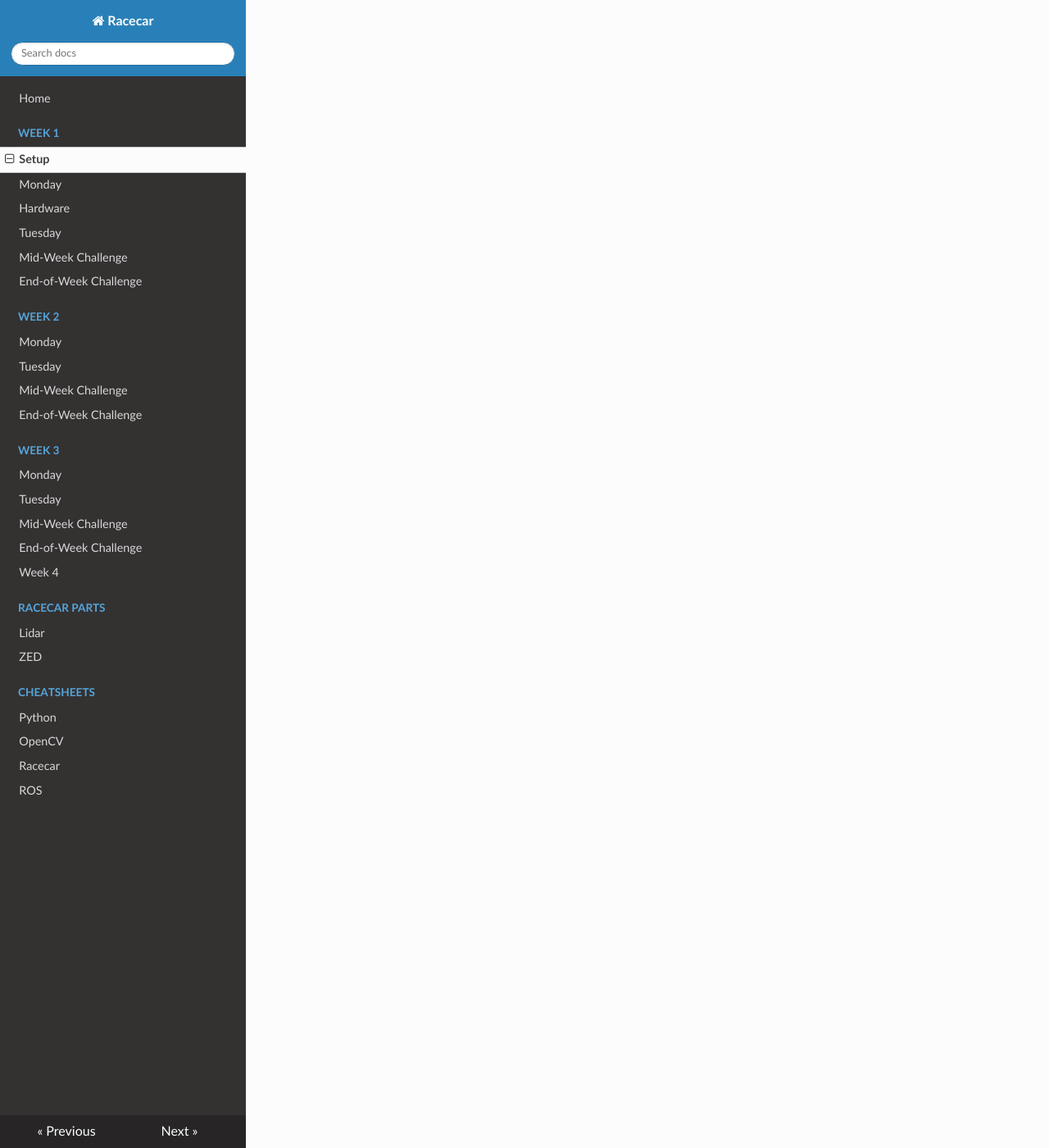
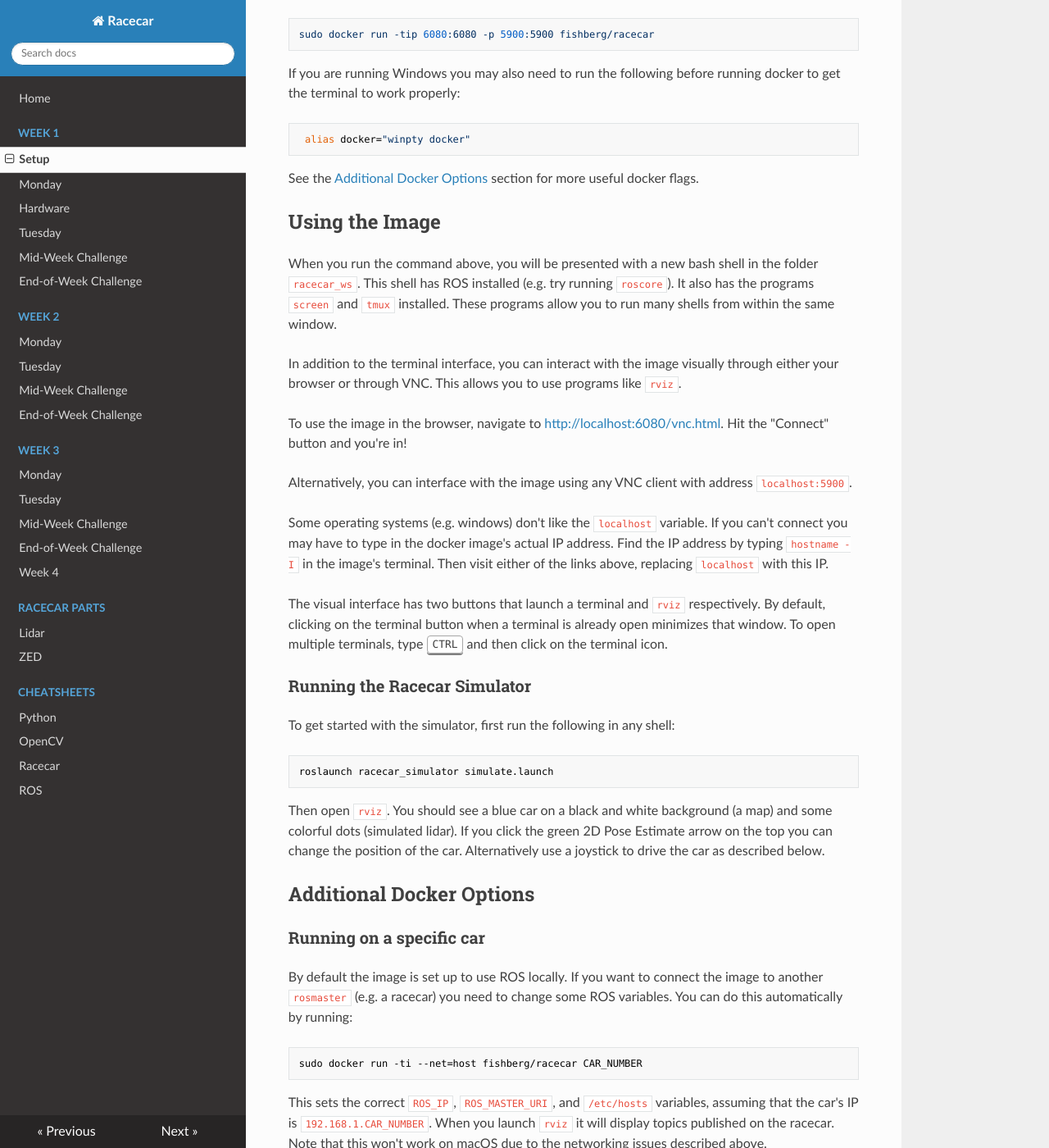
Before and after one commit to ChrisLindland/racecar-website, an MkDocs documentation site: the page built from docs/week1/01_monday/setup.md, in a window 1280 px wide and 1400 px high, scrolled down 3624 px. Shown: the whole window at 82% size. Built offline with MkDocs 1.6.1, drawn with Linux system fonts in a browser that asks for light colours; nearby versions of some CDN libraries; some of the changed text lies outside the part shown.

Commit message:
added modified Racecar Docker README to setup.md lab

```diff
--- a/docs/week1/01_monday/setup.md
+++ b/docs/week1/01_monday/setup.md
@@ -121,3 +121,113 @@
 On some operating systems (OS X?) the `--net=host` flag does not properly forward ports. This can be fixed by manually specifying:
 
     sudo docker run -tip 6080:6080 -p 5900:5900 fishberg/racecar
+
+# Racecar Docker
+
+This code defines a docker image to interface with the MIT Racecar.
+The image is built from a Debian base, includes the latest version of ROS, and the [racecar simulator](https://github.com/mit-racecar/racecar_simulator). It can be interfaced through a terminal or graphically through a browser or VNC client.
+
+## Running the Image
+
+If you do not already have docker, follow the install instructions for your OS [here](https://docs.docker.com/install/).
+
+Start the docker image by running:
+
+    sudo docker run -ti --net=host fishberg/racecar
+
+The first time you run this command you will need to wait a little while for the image to download.
+Future runs should be instantaneous and won't require an internet connection.
+The image is currently ~2.25GB (ROS is big).
+
+### Troubleshooting
+
+Unfortunately, due to the way that networking is implemented in macOS, the `--net=host` flag does not work
+\[[1](https://docs.docker.com/docker-for-mac/networking/),[2](https://github.com/docker/for-mac/issues/2716)\].
+You can partially fix this by running:
+
+    sudo docker run -tip 6080:6080 -p 5900:5900 fishberg/racecar
+
+If you are running Windows you may also need to run the following before running docker to get the terminal to work properly:
+
+     alias docker="winpty docker"
+
+See the [Additional Docker Options](https://github.com/mit-racecar/racecar_docker#additional-docker-options) section for more useful docker flags.
+
+## Using the Image
+
+When you run the command above, you will be presented with a new bash shell in the folder `racecar_ws`.
+This shell has ROS installed (e.g. try running `roscore`).
+It also has the programs `screen` and `tmux` installed.
+These programs allow you to run many shells from within the same window.
+
+In addition to the terminal interface, you can interact with the image visually through either your browser or through VNC.
+This allows you to use programs like `rviz`.
+
+To use the image in the browser, navigate to [http://localhost:6080/vnc.html](http://localhost:6080/vnc.html). Hit the "Connect" button and you're in!
+
+Alternatively, you can interface with the image using any VNC client with address `localhost:5900`.
+
+Some operating systems (e.g. windows) don't like the `localhost` variable. If you can't connect you may have to type in the docker image's actual IP address. Find the IP address by typing `hostname -I` in the image's terminal.
+Then visit either of the links above, replacing `localhost` with this IP.
+
+The visual interface has two buttons that launch a terminal and `rviz` respectively.
+By default, clicking on the terminal button when a terminal is already open minimizes that window.
+To open multiple terminals, type <kbd>CTRL</kbd> and then click on the terminal icon.
+
+### Running the Racecar Simulator
+
+To get started with the simulator, first run the following in any shell:
+
+    roslaunch racecar_simulator simulate.launch
+
+Then open `rviz`.
+You should see a blue car on a black and white background (a map) and some colorful dots (simulated lidar).
+If you click the green 2D Pose Estimate arrow on the top you can change the position of the car.
+Alternatively use a joystick to drive the car as described below.
+
+## Additional Docker Options
+
+### Running on a specific car
+
+By default the image is set up to use ROS locally. If you want to connect the image to another `rosmaster` (e.g. a racecar) you need to change some ROS variables. You can do this automatically by running:
+
+    sudo docker run -ti --net=host fishberg/racecar CAR_NUMBER
+
+This sets the correct `ROS_IP`, `ROS_MASTER_URI`, and `/etc/hosts` variables, assuming that the car's IP is `192.168.1.CAR_NUMBER`. When you launch `rviz` it will display topics published on the racecar. Note that this won't work on macOS due to the networking issues described above.
+
+You will also be able to `ssh` into the racecar from within the docker image by typing:
+
+    ssh racecar@racecar
+
+### Mounting a local drive
+
+Docker images do not save changes made to them by default which can be dangerous when writing lots of code.
+Plus, the docker image may not have your favorite text editor, window manager, etc. installed.
+To solve both of these issues, you can mount a local folder into the docker image.
+This will make sure your changes are written and give you the freedom to edit the code in whatever environment you would like.
+
+We recommend that you mount into the `/racecar_ws/src` folder.
+This is typically where all of your code will live while working with the racecar or the racecar simulator.
+You can do this by adding the following to your docker run command:
+
+    sudo docker run -tiv /full/path/to/local/folder:/racecar_ws/src --net=host fishberg/racecar
+
+### Using a Joystick
+
+To use a joystick in the image (e.g. to use with the simulator),
+you need to forward inputs from that USB device into docker.
+Most joysticks map to `/dev/input/js0` by default, so you can add that device with:
+
+    sudo docker run -ti --net=host --device=/dev/input/js0 fishberg/racecar
+
+## Building the Image From Scratch
+
+To build the image from scratch, run:
+
+    git clone https://github.com/mit-racecar/racecar_docker.git
+    cd racecar_docker
+    sudo docker build -t racecar .
+
+Then run with:
+
+    sudo docker run -ti --net=host racecar
```
